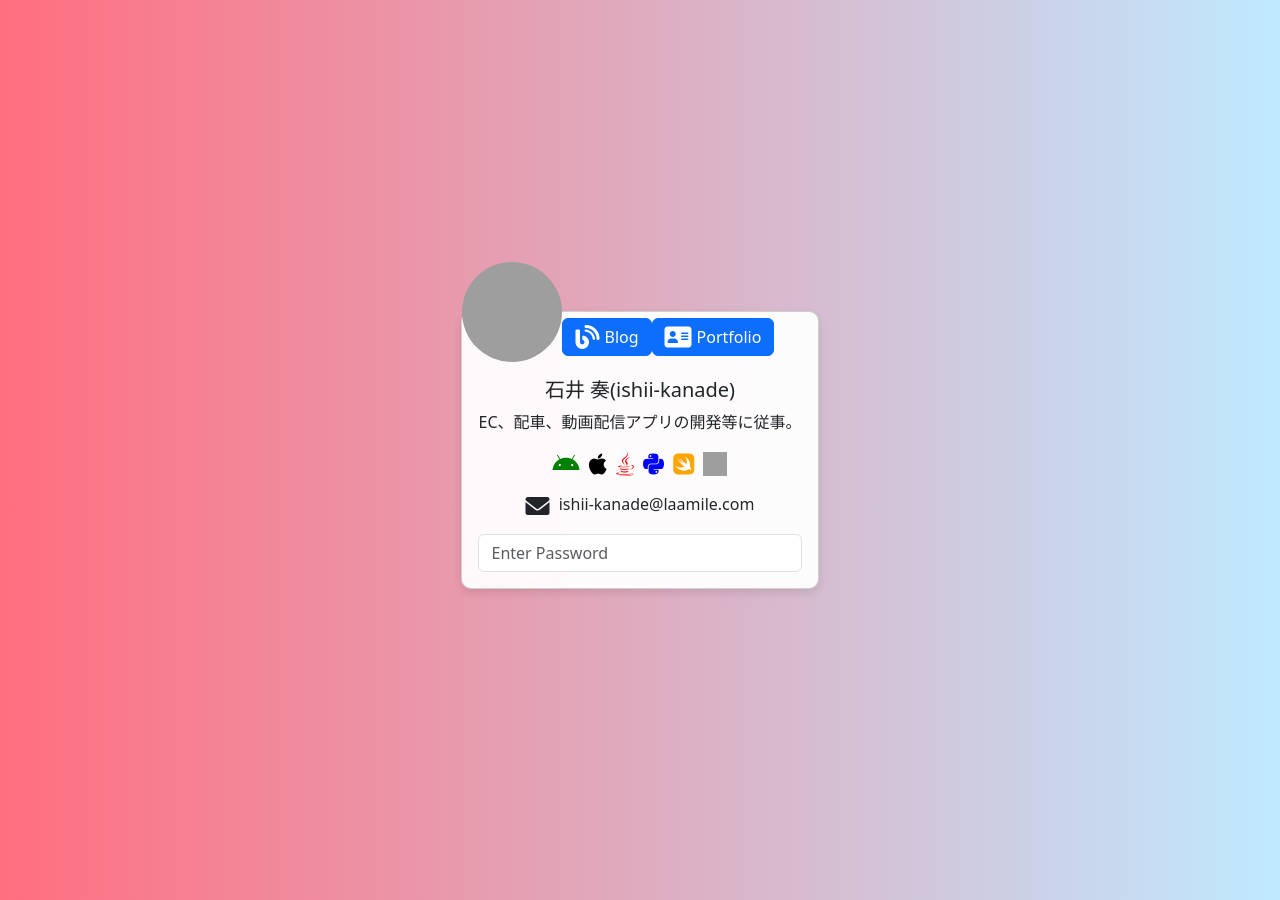
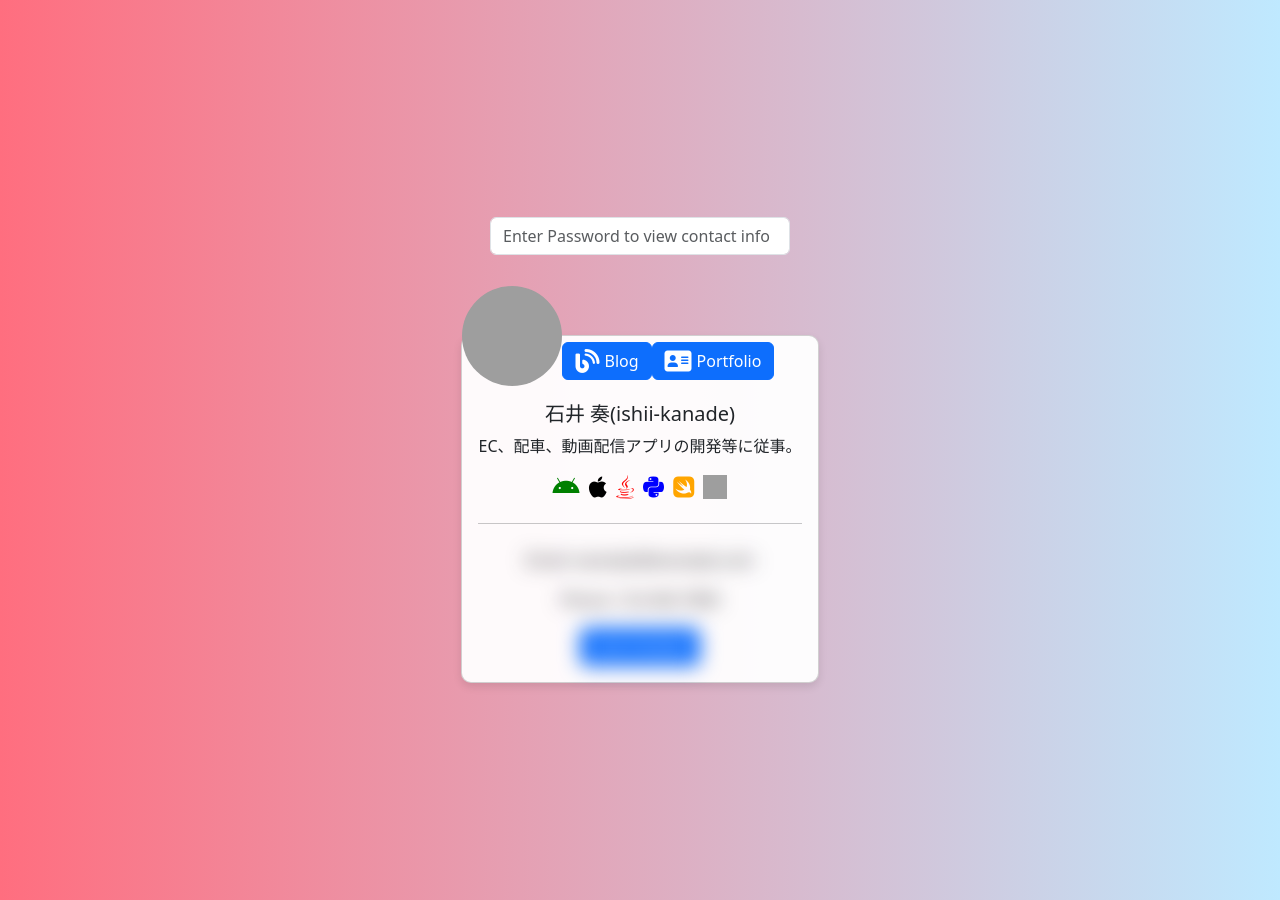
Before and after one commit to ishii-kanade/ishii-kanade.github.io, a Jekyll site: the page index.html, which Jekyll copies as it is, in a window 1280 px wide. Built offline with Jekyll 4.4.1, drawn with Linux system fonts in a browser that asks for light colours; grey boxes are pictures that could not be loaded.

Commit message:
contact info secret

```diff
--- a/index.html
+++ b/index.html
@@ -12,8 +12,9 @@
     <link rel="stylesheet" href="styles.css"/>
 </head>
 <body>
-    <div class="container d-flex justify-content-center align-items-center vh-100">
-        <div class="card">
+    <div class="container d-flex flex-column justify-content-center align-items-center vh-100">
+        <input type="password" id="passwordInput" class="form-control" placeholder="Enter Password to view contact info" oninput="checkPassword()">
+        <div class="card" id="originalCard">
             <div class="d-flex align-items-center">
                 <img src="https://avatars.githubusercontent.com/u/112748642?s=400&u=ffb7443a9714c280cbeaf2abc9d0a35f51339129&v=4" class="card-img-top" alt="石井奏"/>
                 <!-- ブログへのリンクボタン -->
@@ -28,6 +29,7 @@
                 </a>
             </div>
             <div class="card-body">
+
                 <h5 class="card-title">石井 奏(ishii-kanade)</h5>
                 <p class="card-text">EC、配車、動画配信アプリの開発等に従事。</p>
                 <div class="mb-3">
@@ -38,8 +40,12 @@
                     <i class="fa-brands fa-swift" style="color: orange"></i>
                     <img src="https://upload.wikimedia.org/wikipedia/commons/7/74/Kotlin_Icon.png" style="width: 24px; height: 24px; vertical-align: middle;"/>
                 </div>
-                <p id="email"><i class="fas fa-envelope"></i> Loading email...</p>
-                <input type="password" id="passwordInput" class="form-control" placeholder="Enter Password" oninput="checkPassword()"/>
+                <hr class="my-4"> <!-- 水平線 -->
+                <div id="contactInfo" style="filter: blur(10px); transition: filter 0.3s ease;">
+                    <p>Email: example@example.com</p>
+                    <p>Phone: 123-456-7890</p>
+                    <a href="https://line.me/R/ti/p/XK-Z_Y4dxT" target="_blank" class="btn btn-primary">Line Contact</a>
+                </div>
             </div>
         </div>
     </div>
--- a/scripts.js
+++ b/scripts.js
@@ -6,9 +6,18 @@ document.addEventListener("DOMContentLoaded", function () {
     element.innerHTML = '<i class="fas fa-envelope"></i> ' + user + "@" + domain;
 });
 
-function checkPassword() {
-    var password = document.getElementById("passwordInput").value;
-    if (password === "19981225") {
-        window.location.href = "https://line.me/R/ti/p/XK-Z_Y4dxT";
+document.getElementById('passwordInput').addEventListener('input', function() {
+    var correctPassword = '19981225';
+    var input = this.value;
+    var lengthToCheck = Math.min(input.length, correctPassword.length);  // 入力または正しいパスワードの短い方の長さ
+    var correctCount = 0;
+
+    for (var i = 0; i < lengthToCheck; i++) {
+        if (input[i] === correctPassword[i]) correctCount++;
     }
-}
+
+    var maxBlur = 10;  // 最大ぼかし効果
+    var blur = maxBlur * (1 - correctCount / correctPassword.length);  // 一致する割合に基づいてぼかしを減らす
+
+    document.getElementById('contactInfo').style.filter = `blur(${blur}px)`;
+});
--- a/styles.css
+++ b/styles.css
@@ -30,3 +30,11 @@ body {
     vertical-align: middle;
     margin-right: 5px;
 }
+#contactInfo {
+    transition: filter 0.3s ease;
+}
+
+#passwordInput {
+    width: 300px; /* この幅はカードの幅に合わせて調整されています */
+    margin-bottom: 80px;
+}
```
